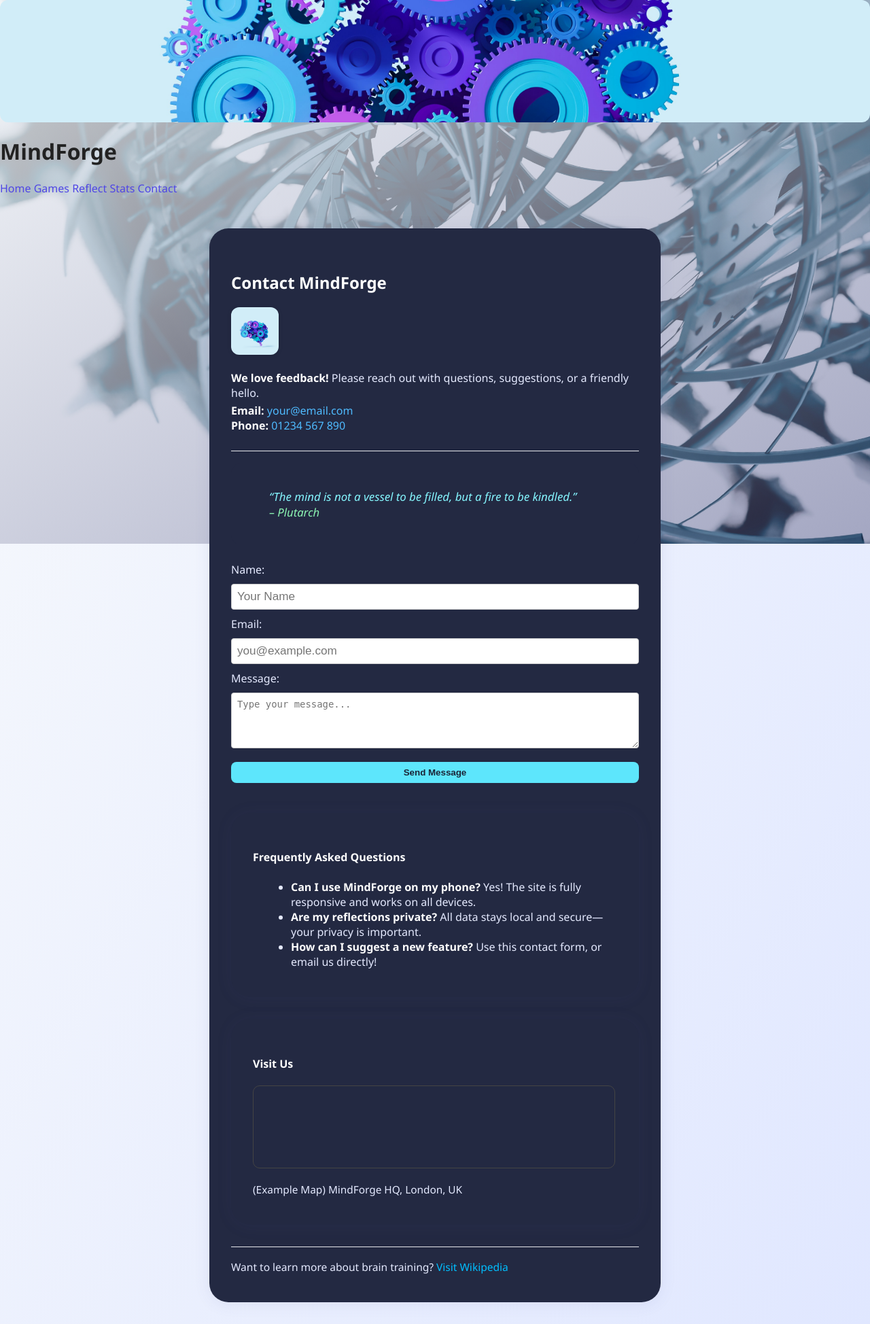
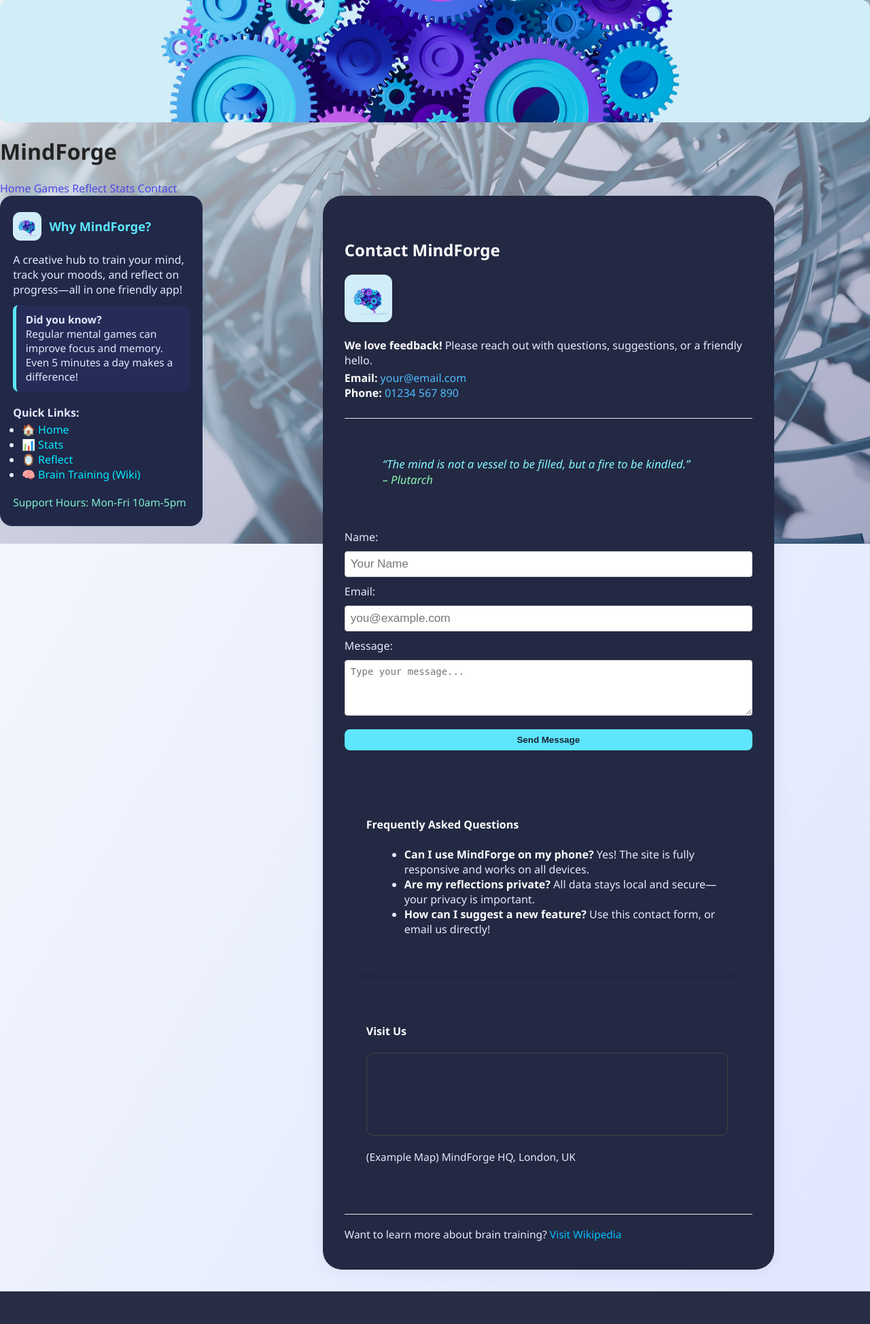
Before and after one commit to feliciaotieno/Python-Assignment-Project---UCD, a Flask app: page /contact in a window 1280 px wide. Shown: the whole page at 68% size. After the commit the page ends 1900 px from the top, so only its background shows below. Run offline with Flask 3, Linux system fonts and the light colour scheme; grey boxes are pictures that could not be loaded.

Commit message:
Major update to contact page: sidebar, FAQ, map, Flask+JS form with animations

```diff
--- a/templates/contact.html
+++ b/templates/contact.html
@@ -1,6 +1,35 @@
 {% extends 'base.html' %}
 {% block content %}
-<div class="card" style="max-width:600px;margin:3em auto 2em auto;">
+<div class="contact-layout" style="display:flex;gap:2.2em;align-items:flex-start;justify-content:center;flex-wrap:wrap;">
+
+  <!-- ASIDE: Extra Content -->
+  <aside class="contact-aside" style="flex:1 1 230px;max-width:260px;min-width:210px;background:#212848;border-radius:18px;box-shadow:0 1px 10px #0af1; color:#e5eaff;padding:1.5em 1.2em;margin-bottom:2em;">
+    <div style="display:flex;align-items:center;gap:0.7em;margin-bottom:1.1em;">
+      <img src="{{ url_for('static', filename='img/logo.jpg') }}" alt="MindForge Icon" style="width:42px;height:42px;border-radius:11px;">
+      <span style="font-weight:700;color:#5DE6FC;font-size:1.13em;">Why MindForge?</span>
+    </div>
+    <p style="margin:0 0 0.7em 0;">A creative hub to train your mind, track your moods, and reflect on progress—all in one friendly app!</p>
+    <div class="fun-fact animated-fact" style="background:#242c57;border-left:5px solid #5DE6FC;border-radius:8px;padding:0.7em 0.9em;margin-bottom:0.7em;font-size:0.96em;">
+      <strong>Did you know?</strong><br>
+      Regular mental games can improve focus and memory. Even 5 minutes a day makes a difference!
+    </div>
+    <div style="margin-top:1.3em;">
+      <strong>Quick Links:</strong>
+      <ul style="margin-left:0.8em;margin-top:0.2em;padding-left:0;">
+        <li><a href="{{ url_for('home') }}" style="color:#00eaff;">🏠 Home</a></li>
+        <li><a href="{{ url_for('stats') }}" style="color:#00eaff;">📊 Stats</a></li>
+        <li><a href="{{ url_for('reflect') }}" style="color:#00eaff;">🪞 Reflect</a></li>
+        <li><a href="https://en.wikipedia.org/wiki/Brain_training" target="_blank" rel="noopener" style="color:#00eaff;">🧠 Brain Training (Wiki)</a></li>
+      </ul>
+    </div>
+    <div style="margin-top:1.2em;">
+      <span style="font-size:0.97em;color:#7df2ce;">Support Hours: Mon-Fri 10am-5pm</span>
+    </div>
+  </aside>
+
+  <!-- MAIN CARD: The contact page content -->
+  <div style="flex:2 1 400px;min-width:320px;">
+    <div class="card" style="max-width:600px;margin:0 auto 2em auto;">
       <h2 style="color:#fff;">Contact MindForge</h2>
       <div style="display:flex;align-items:center;gap:1.4em;flex-wrap:wrap;margin-bottom:10px;">
         <img src="{{ url_for('static', filename='img/logo.jpg') }}" alt="MindForge Logo" style="width:70px;height:70px;border-radius:12px;box-shadow:0 1px 6px #0002;">
@@ -26,13 +55,20 @@
       <!-- Flash messages -->
       {% with messages = get_flashed_messages(with_categories=true) %}
         {% if messages %}
-      <div style="margin-bottom:1em;">
+          <div id="flash-messages" style="margin-bottom:1em;">
             {% for category, message in messages %}
               <div class="flash-{{ category }}" style="background:#43b67a;color:#fff;border-radius:9px;padding:0.8em 1em;margin-bottom:6px;">
                 {{ message }}
               </div>
             {% endfor %}
           </div>
+          <script>
+            // Auto-scroll to flash message (with a little delay for smoothness)
+            setTimeout(function() {
+              var msg = document.getElementById('flash-messages');
+              if (msg) { msg.scrollIntoView({ behavior: 'smooth', block: 'center' }); }
+            }, 100);
+          </script>
         {% endif %}
       {% endwith %}
 
@@ -47,7 +83,7 @@
         <label for="message" style="color:#e5eaff;">Message:</label>
         <textarea id="message" name="message" rows="4" required placeholder="Type your message..."></textarea>
 
-    <button type="submit" class="btn-cyan" style="margin-top:10px;">Send Message</button>
+        <button type="submit" class="btn-cyan pulse-on-hover" style="margin-top:10px;">Send Message</button>
       </form>
 
       <!-- FAQ Section -->
@@ -75,6 +111,49 @@
         Want to learn more about brain training? <a href="https://en.wikipedia.org/wiki/Brain_training" target="_blank" rel="noopener" style="color:#00bfff;">Visit Wikipedia</a>
       </p>
     </div>
+  </div>
+</div>
+
+<!-- Responsive CSS (add to your main CSS, or here for local override) -->
+<style>
+  @media (max-width: 950px) {
+    .contact-layout { flex-direction: column; gap:1.2em; }
+    .contact-aside { max-width: 99vw; margin-bottom: 0.5em; }
+  }
+  /* Flash message animation */
+  .flash-success, .flash-danger {
+    animation: slideFadeIn 0.7s cubic-bezier(.6,1.55,.57,.94);
+    box-shadow: 0 4px 16px #4caf5033;
+    position: relative;
+    left: 0;
+    opacity: 1;
+  }
+  @keyframes slideFadeIn {
+    from { left:-36px; opacity:0; }
+    to { left:0; opacity:1; }
+  }
+  /* Fun fact animation */
+  .animated-fact {
+    animation: popIn 0.7s cubic-bezier(.36,2.01,.23,.99) both;
+  }
+  @keyframes popIn {
+    from { transform: scale(0.87) translateY(22px); opacity:0; }
+    to { transform: scale(1) translateY(0); opacity:1; }
+  }
+  /* Pulse button on hover */
+  .pulse-on-hover:hover {
+    animation: pulse 0.7s cubic-bezier(.39,1.69,.33,.87);
+  }
+  @keyframes pulse {
+    0% { box-shadow: 0 0 0 0 #5DE6FC44;}
+    70% { box-shadow: 0 0 0 10px #5DE6FC00;}
+    100% { box-shadow: 0 0 0 0 #5DE6FC00;}
+  }
+  /* Real-time validation shake */
+  input.invalid, textarea.invalid { border-color: #f44336 !important; background: #fff6f6 !important; }
+  @keyframes shake { 0% { transform:translateX(0);} 22%{transform:translateX(-7px);} 44%{transform:translateX(7px);} 66%{transform:translateX(-5px);} 88%{transform:translateX(5px);} 100%{transform:translateX(0);} }
+  .shake { animation: shake 0.4s; }
+</style>
 
 <!-- JS for real-time validation and subtle shake animation -->
 <script>
@@ -104,9 +183,4 @@
     });
   });
 </script>
-<style>
-  input.invalid, textarea.invalid { border-color: #f44336 !important; background: #fff6f6 !important; }
-  @keyframes shake { 0% { transform:translateX(0);} 22%{transform:translateX(-7px);} 44%{transform:translateX(7px);} 66%{transform:translateX(-5px);} 88%{transform:translateX(5px);} 100%{transform:translateX(0);} }
-  .shake { animation: shake 0.4s; }
-</style>
 {% endblock %}
```
Lines whose indentation alone changed are shown as unchanged.
